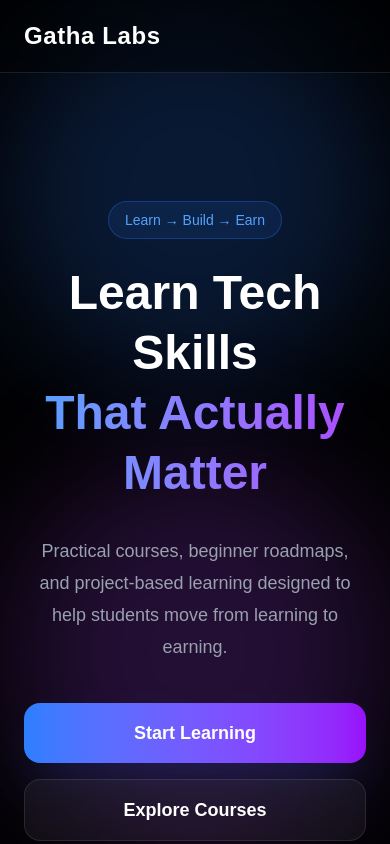
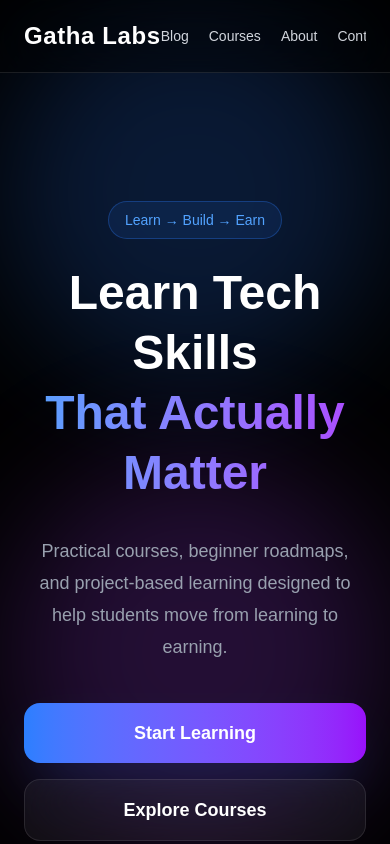
Before and after one commit to gathalabsin-cloud/gathalabs, a Next.js app: page / in a window 390 px wide. Shown: the top 844 px of the page. Built offline with nearby package versions, Linux system fonts and the light colour scheme.

Commit message:
mobile friendly navigator update

```diff
--- a/app/page.tsx
+++ b/app/page.tsx
@@ -10,29 +10,29 @@ export default function Home() {
       {/* Navbar */}
       <header className="sticky top-0 z-50 backdrop-blur-xl border-b border-white/10 bg-black/40">
         <nav className="max-w-7xl mx-auto px-6 py-5 flex items-center justify-between">
-          <Link
-            href="/"
-            className="text-2xl font-bold tracking-wide hover:text-blue-400 transition"
-          >
+
+          <h1 className="text-2xl font-bold tracking-wide whitespace-nowrap">
             Gatha Labs
-          </Link>
+          </h1>
 
-          <div className="hidden md:flex gap-8 text-sm text-gray-300">
-            <Link href="/blog" className="hover:text-white transition">
+          <div className="flex items-center gap-5 text-sm text-gray-300 overflow-x-auto">
+
+            <Link href="/blog" className="hover:text-white transition whitespace-nowrap">
               Blog
             </Link>
 
-            <Link href="/courses" className="hover:text-white transition">
+            <Link href="/courses" className="hover:text-white transition whitespace-nowrap">
               Courses
             </Link>
 
-            <Link href="/about" className="hover:text-white transition">
+            <Link href="/about" className="hover:text-white transition whitespace-nowrap">
               About
             </Link>
 
-            <Link href="/contact" className="hover:text-white transition">
+            <Link href="/contact" className="hover:text-white transition whitespace-nowrap">
               Contact
             </Link>
+
           </div>
         </nav>
       </header>
```
